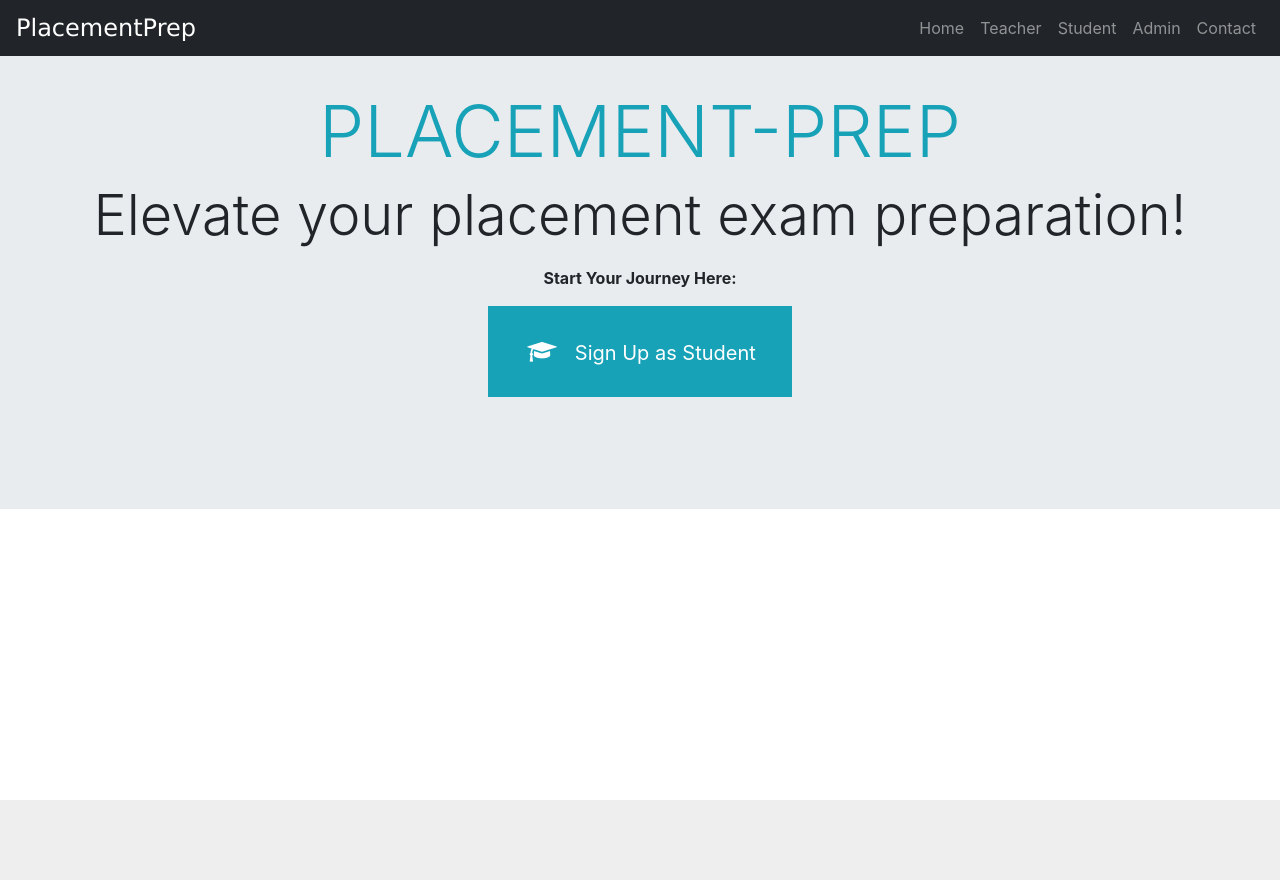
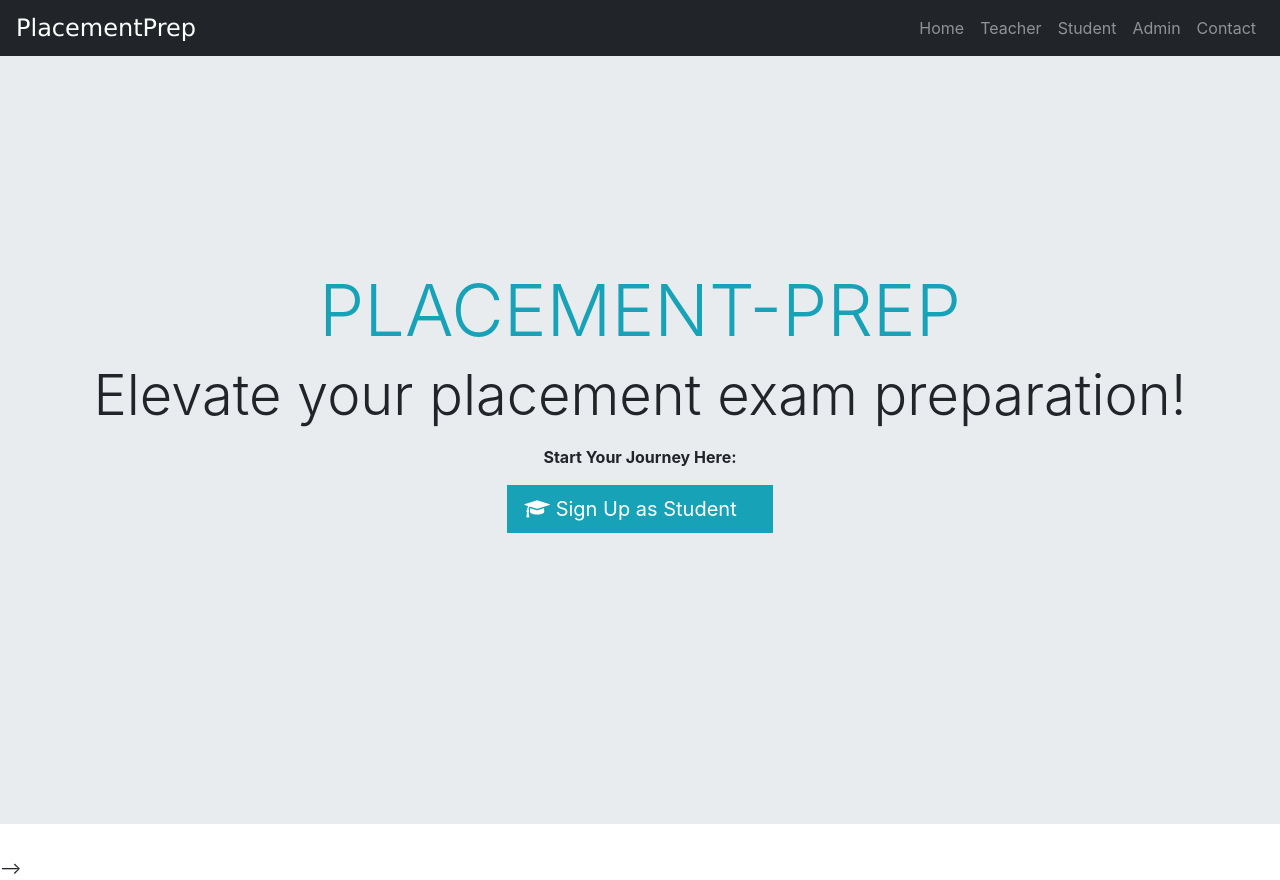
Before and after one commit to cukiecodes/project, a Django app: page / in a window 1280 px wide. Before the commit the page ends 800 px from the top, so only its background shows below. Run offline with Django 3.2, Linux system fonts and the light colour scheme; some libraries are stand-ins or nearby versions.

Commit message:
pat: modified ui

```diff
--- a/templates/exam/adminlogin.html
+++ b/templates/exam/adminlogin.html
@@ -6,6 +6,7 @@
     <title></title>
     <style media="screen">
       body {
+        height: 100vh;
     margin: 0;
     padding: 0;
     font-family: sans-serif;
@@ -100,6 +101,6 @@
 <br><br><br><br><br><br><br><br><br>
 <br><br><br><br><br><br><br><br><br>
 <br><br><br><br><br>
-{% include "exam/footer.html" %}
+<!-- {% include "exam/footer.html" %} -->
   </body>
 </html>
--- a/templates/exam/footer.html
+++ b/templates/exam/footer.html
@@ -13,7 +13,7 @@
 -----------------------------------------*/
     footer {
       padding: 0px 0px 0px 0px;
-      background-color: #ffffff;
+      background-color: #e9ecef;
       margin: 0px;
       display: none;
     }
--- a/templates/exam/index.html
+++ b/templates/exam/index.html
@@ -5,6 +5,7 @@
 <style>
   .jumbotron{
     margin-bottom: 0px;
+    height: 100vh;
   }
 </style>
 <body>
@@ -23,7 +24,7 @@
     <br><br><br>
   </div>
 </section>
-  {% include "exam/footer.html" %}
+  <!-- {% include "exam/footer.html" %} -->
 
 
 </body>
--- a/templates/student/studentclick.html
+++ b/templates/student/studentclick.html
@@ -10,6 +10,7 @@
     .jumbotron {
       margin-top: 0px;
       margin-bottom: 0px;
+      height: 100vh;
     }
 
     .jumbotron h1 {
--- a/templates/teacher/teacherbase.html
+++ b/templates/teacher/teacherbase.html
@@ -198,7 +198,7 @@
 
 
     <br><br><br>
-    {% include "exam/footer.html" %}
+    <!-- {% include "exam/footer.html" %} -->
   </div>
   <!--content end-->
 </body>
--- a/templates/teacher/teacherclick.html
+++ b/templates/teacher/teacherclick.html
@@ -10,6 +10,7 @@
     .jumbotron {
       margin-top: 0px;
       margin-bottom: 0px;
+      height: 100vh;
     }
 
     .jumbotron h1 {
```
